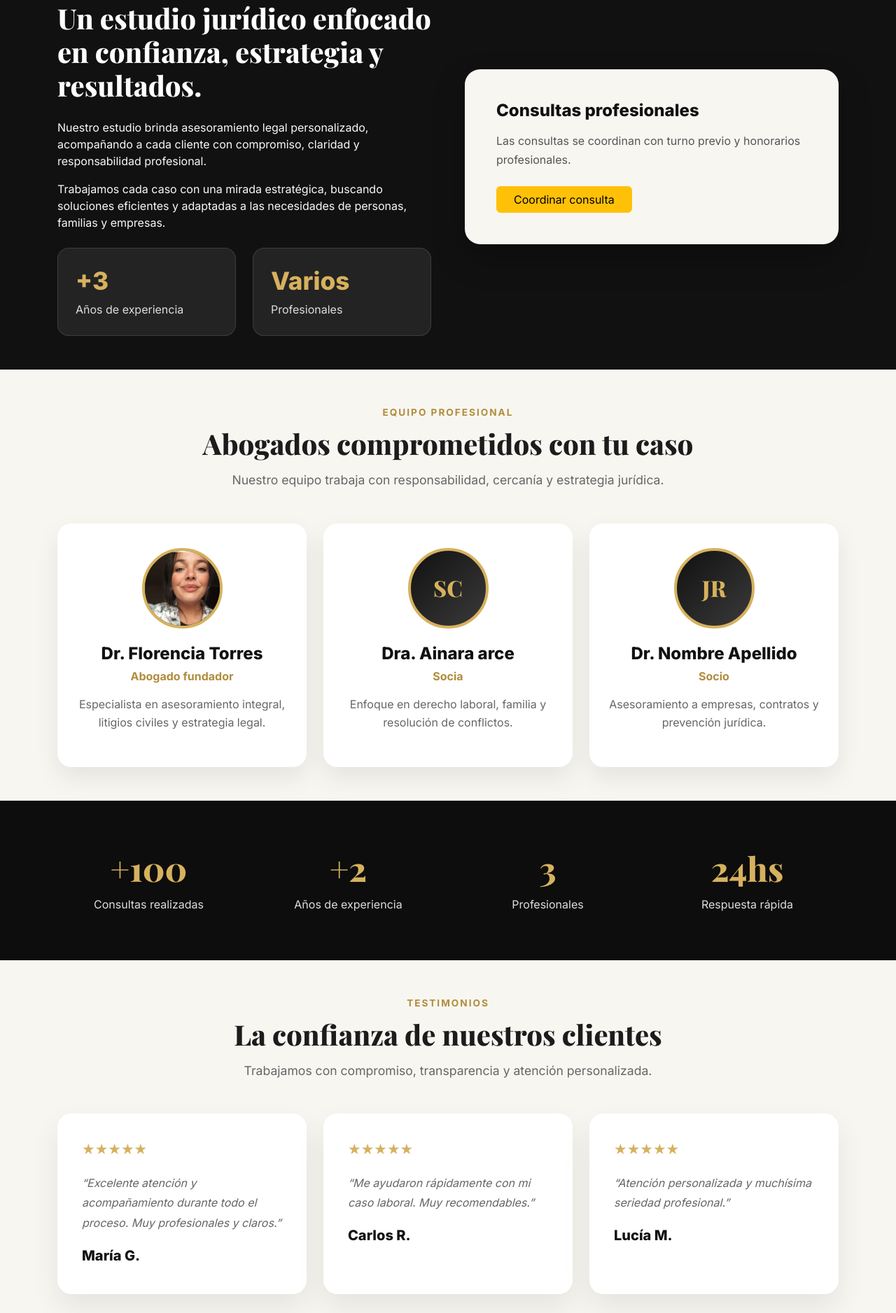
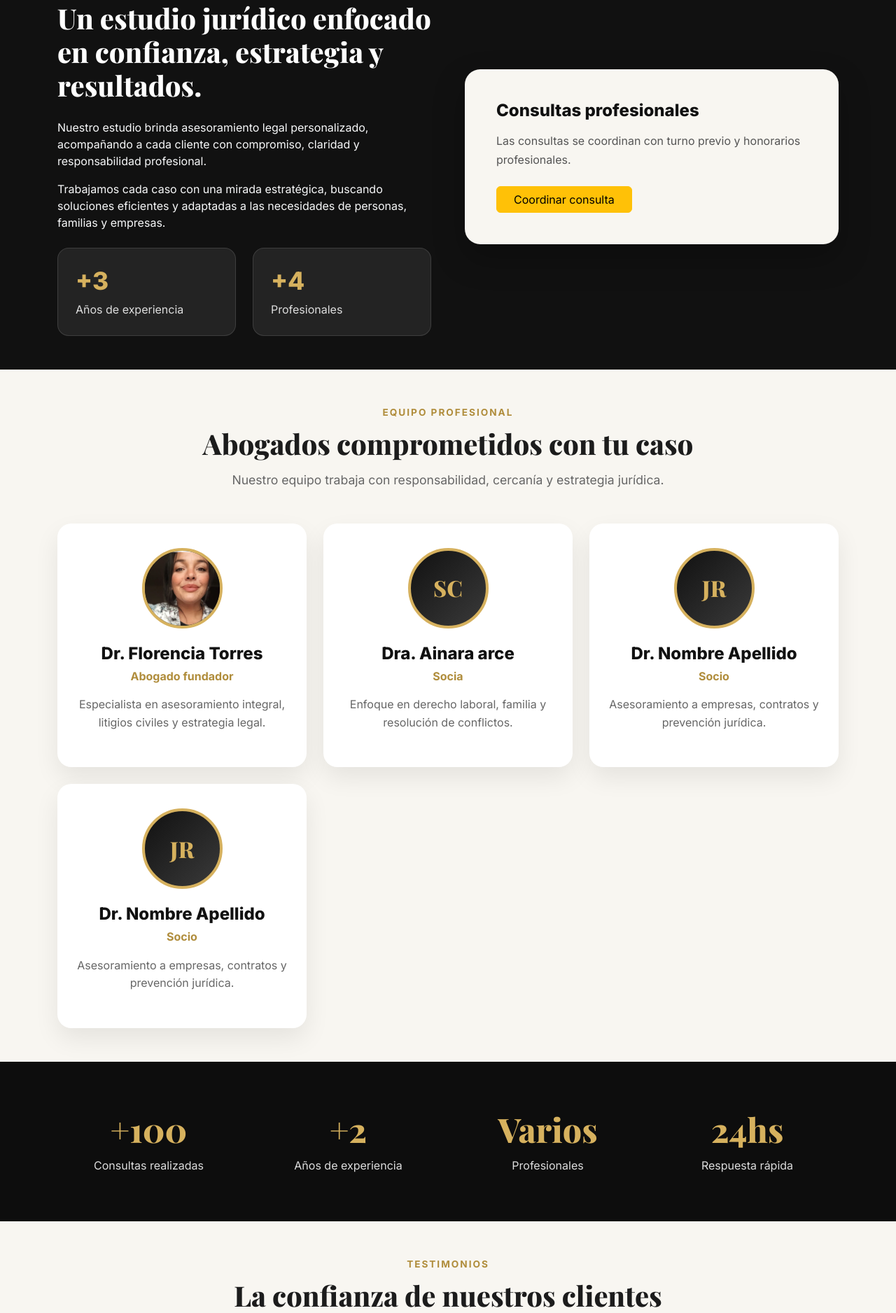
Before and after one commit to pedrinio10/torres-asociados-web, a Django app: page / in a window 1280 px wide. Shown: the part 1712-3588 px from the top of the page at 70% size. Run offline with Django 5.2, Linux system fonts and the light colour scheme.

Commit message:
cambios esteticos

```diff
--- a/core/templates/core/inicio.html
+++ b/core/templates/core/inicio.html
@@ -153,7 +153,7 @@
             <div class="col-md-4">
                 <div class="service-card" data-aos="zoom-in">
                     <div class="service-icon">
-                        <i class="fa-solid fa-car-burst"></i>
+                        <i class="fa-solid fa-hand-holding-heart"></i>
                     </div>
                     <h4>Violencia Familiar</h4>
                     <p>Asesoramiento y acompañamiento legal en situaciones de violencia familiar y medidas de protección.</p>
@@ -220,7 +220,7 @@
                     </div>
                     <div class="col-6">
                         <div class="stat-box">
-                            <h3>Varios</h3>
+                            <h3>+4</h3>
                             <p>Profesionales</p>
                         </div>
                     </div>
@@ -296,6 +296,19 @@
                 </div>
             </div>
 
+            <div class="col-md-4">
+                <div class="team-card" data-aos="fade-up">
+                    <div class="team-img">
+                        <span>JR</span>
+                    </div>
+                    <h4>Dr. Nombre Apellido</h4>
+                    <p class="team-role">Socio</p>
+                    <p>
+                        Asesoramiento a empresas, contratos y prevención jurídica.
+                    </p>
+                </div>
+            </div>
+
         </div>
     </div>
 </section>
@@ -322,7 +335,7 @@
 
             <div class="col-md-3 col-6">
                 <div class="stat-item" data-aos="fade-up" data-aos-delay="200">
-                    <h2>3</h2>
+                    <h2>Varios</h2>
                     <p>Profesionales</p>
                 </div>
             </div>
@@ -568,7 +581,7 @@
                 <h5>Horarios</h5>
                 <p>Lunes a Viernes</p>
                 <p>9:00 a 18:00 hs</p>
-                <a class="footer-whatsapp" href="https://wa.me/549XXXXXXXXXX">
+                <a class="footer-whatsapp" href="https://wa.me/2664599329">
                     Coordinar consulta
                 </a>
             </div>
```
